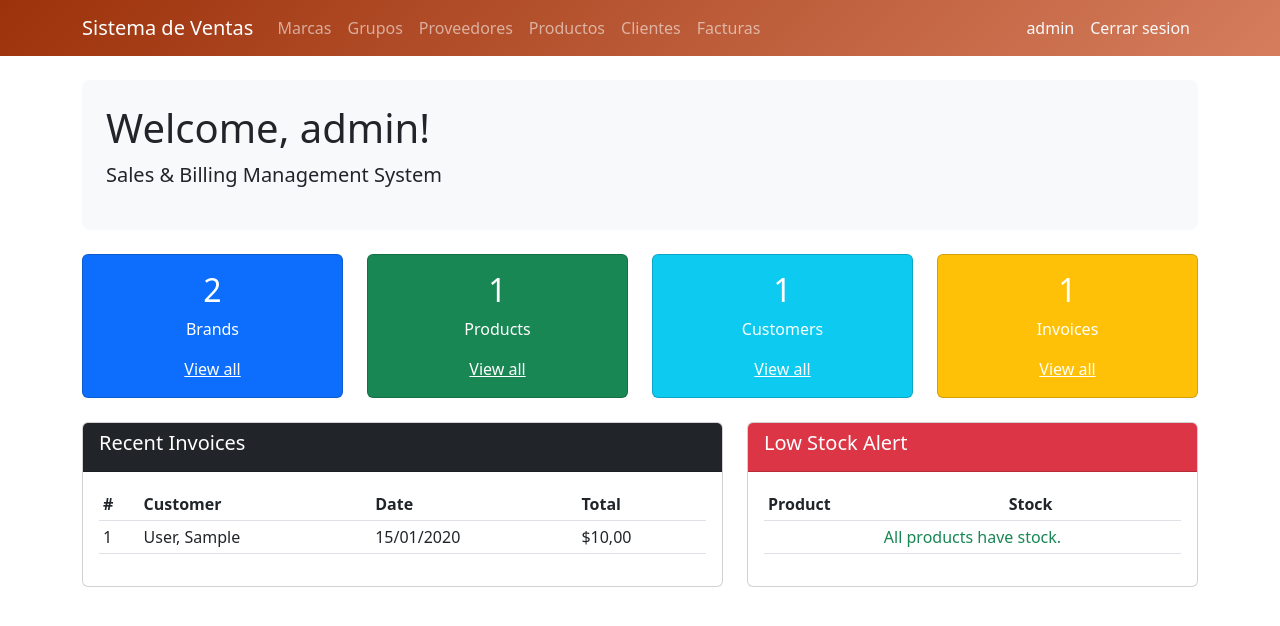
After one commit to DGrex/sales_project, a Django app: page / in a window 1280 px wide. The commit adds this page. Shown: the top 626 px of the page. Run offline with Django 5.2, Linux system fonts and the light colour scheme; a user stored in the database is signed in; data comes from the database, SQL or seed files in the repository; both versions use the stored data as it was after the commit; tables that the repository leaves empty hold one stand-in row (values such as "Sample post").

Commit message:
feat: implement dashboard home view, add database schema definitions, and update navigation routing

```diff
--- a/billing/templates/billing/base.html
+++ b/billing/templates/billing/base.html
@@ -10,7 +10,7 @@
 <!-- Barra de navegación -->
 <nav class="navbar navbar-expand-lg navbar-dark" style="background: linear-gradient(135deg, #9c320b, #d57d5d);">
   <div class="container">
-    <a class="navbar-brand" href="{% url 'billing:brand_list' %}">Sistema de facturacion</a>
+    <a class="navbar-brand" href="{% url 'billing:home' %}">Sistema de Ventas</a>
     <button class="navbar-toggler" type="button" data-bs-toggle="collapse" data-bs-target="#nav">
       <span class="navbar-toggler-icon"></span>
     </button>
@@ -25,15 +25,27 @@
         <li class="nav-item"><a class="nav-link" href="{% url 'billing:invoice_list' %}">Facturas</a></li>
         {% endif %}
       </ul>
-      <ul class="navbar-nav">
-        {% if user.is_authenticated %}
-        <li class="nav-item"><span class="nav-link text-light">{{ user.username }}</span></li>
-        <li class="nav-item"><a class="nav-link" href="{% url 'logout' %}">Cerrar sesion</a></li>
-        {% else %}
-        <li class="nav-item"><a class="nav-link" href="{% url 'login' %}">Login</a></li>
-        <li class="nav-item"><a class="nav-link" href="{% url 'billing:signup' %}">Iniciar sesion</a></li>
-        {% endif %}
-      </ul>
+<ul class="navbar-nav">
+  {% if user.is_authenticated %}
+  <li class="nav-item">
+    <span class="nav-link text-light">{{ user.username }}</span>
+  </li>
+  <li class="nav-item">
+    <form method="post" action="{% url 'logout' %}" class="d-inline">
+      {% csrf_token %}
+      <button type="submit" class="nav-link btn btn-link text-light"
+              style="text-decoration:none;">Cerrar sesion</button>
+    </form>
+  </li>
+  {% else %}
+  <li class="nav-item">
+    <a class="nav-link" href="{% url 'login' %}">Iniciar sesion</a>
+  </li>
+  <li class="nav-item">
+    <a class="nav-link" href="{% url 'billing:signup' %}">Registrarse</a>
+  </li>
+  {% endif %}
+</ul>
     </div>
   </div>
 </nav>
--- /dev/null
+++ b/billing/templates/billing/home.html
@@ -0,0 +1,95 @@
+{% extends 'billing/base.html' %}
+{% block title %}Home - Sales System{% endblock %}
+{% block content %}
+
+<!-- Bienvenida -->
+<div class="p-4 mb-4 bg-light rounded-3">
+  <h1>Welcome, {{ user.first_name|default:user.username }}!</h1>
+  <p class="lead">Sales & Billing Management System</p>
+</div>
+
+<!-- Tarjetas de resumen -->
+<div class="row mb-4">
+  <div class="col-md-3">
+    <div class="card text-white bg-primary">
+      <div class="card-body text-center">
+        <h2>{{ total_brands }}</h2>
+        <p>Brands</p>
+        <a href="{% url 'billing:brand_list' %}" class="text-white">View all</a>
+      </div>
+    </div>
+  </div>
+  <div class="col-md-3">
+    <div class="card text-white bg-success">
+      <div class="card-body text-center">
+        <h2>{{ total_products }}</h2>
+        <p>Products</p>
+        <a href="{% url 'billing:product_list' %}" class="text-white">View all</a>
+      </div>
+    </div>
+  </div>
+  <div class="col-md-3">
+    <div class="card text-white bg-info">
+      <div class="card-body text-center">
+        <h2>{{ total_customers }}</h2>
+        <p>Customers</p>
+        <a href="{% url 'billing:customer_list' %}" class="text-white">View all</a>
+      </div>
+    </div>
+  </div>
+  <div class="col-md-3">
+    <div class="card text-white bg-warning">
+      <div class="card-body text-center">
+        <h2>{{ total_invoices }}</h2>
+        <p>Invoices</p>
+        <a href="{% url 'billing:invoice_list' %}" class="text-white">View all</a>
+      </div>
+    </div>
+  </div>
+</div>
+
+<div class="row">
+  <!-- Últimas facturas -->
+  <div class="col-md-7">
+    <div class="card">
+      <div class="card-header bg-dark text-white"><h5>Recent Invoices</h5></div>
+      <div class="card-body">
+        <table class="table table-sm">
+          <thead><tr><th>#</th><th>Customer</th><th>Date</th><th>Total</th></tr></thead>
+          <tbody>
+            {% for inv in recent_invoices %}
+            <tr>
+              <td>{{ inv.id }}</td>
+              <td>{{ inv.customer }}</td>
+              <td>{{ inv.invoice_date|date:"d/m/Y" }}</td>
+              <td>${{ inv.total }}</td>
+            </tr>
+            {% empty %}
+            <tr><td colspan="4" class="text-center">No invoices yet.</td></tr>
+            {% endfor %}
+          </tbody>
+        </table>
+      </div>
+    </div>
+  </div>
+  <!-- Productos con bajo stock -->
+  <div class="col-md-5">
+    <div class="card">
+      <div class="card-header bg-danger text-white"><h5>Low Stock Alert</h5></div>
+      <div class="card-body">
+        <table class="table table-sm">
+          <thead><tr><th>Product</th><th>Stock</th></tr></thead>
+          <tbody>
+            {% for p in low_stock %}
+            <tr><td>{{ p.name }}</td><td><span class="badge bg-danger">{{ p.stock }}</span></td></tr>
+            {% empty %}
+            <tr><td colspan="2" class="text-center text-success">All products have stock.</td></tr>
+            {% endfor %}
+          </tbody>
+        </table>
+      </div>
+    </div>
+  </div>
+</div>
+
+{% endblock %}
--- a/billing/urls.py
+++ b/billing/urls.py
@@ -2,6 +2,9 @@ from django.urls import path
 from . import views
 app_name = 'billing'
 urlpatterns = [
+    # Home (Página principal)
+    path('', views.home, name='home'),
+    # Auth
     path('signup/', views.SignUpView.as_view(), name='signup'),
     # Brand (FBV)
     path('brands/', views.brand_list, name='brand_list'),
--- a/billing/views.py
+++ b/billing/views.py
@@ -13,6 +13,21 @@ from .export_mixins import ExportMixin
 from django.db import models
 from shared.mixins import StaffRequiredMixin
 from shared.decorators import audit_action
+
+
+# === HOME (Página principal) ===
+@login_required
+def home(request):
+    """Vista principal del sistema. Muestra resumen general."""
+    context = {
+        'total_brands': Brand.objects.count(),
+        'total_products': Product.objects.count(),
+        'total_customers': Customer.objects.count(),
+        'total_invoices': Invoice.objects.count(),
+        'recent_invoices': Invoice.objects.all()[:5],  # Últimas 5
+        'low_stock': Product.objects.filter(stock__lte=5, is_active=True),
+    }
+    return render(request, 'billing/home.html', context)
 
 # === REGISTRO ===
 class SignUpView(CreateView):
--- a/config/settings.py
+++ b/config/settings.py
@@ -116,7 +116,7 @@ USE_TZ = True
 # https://docs.djangoproject.com/en/6.0/howto/static-files/
 
 STATIC_URL = 'static/'
-LOGIN_REDIRECT_URL = '/brands/'
+LOGIN_REDIRECT_URL = '/'
 LOGOUT_REDIRECT_URL = '/accounts/login/'
 LOGIN_URL = '/accounts/login/'
 MEDIA_URL = '/media/'
```
Also changed, not shown: base.py (added, +75 -0 lines), dbventas.sqlite3.
